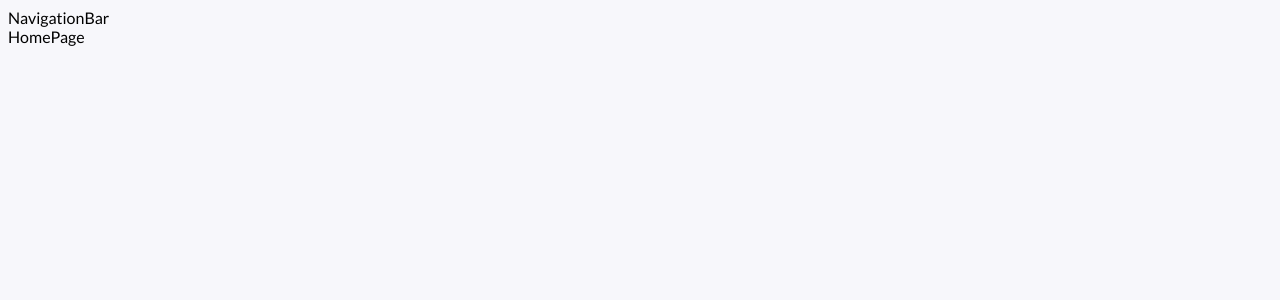
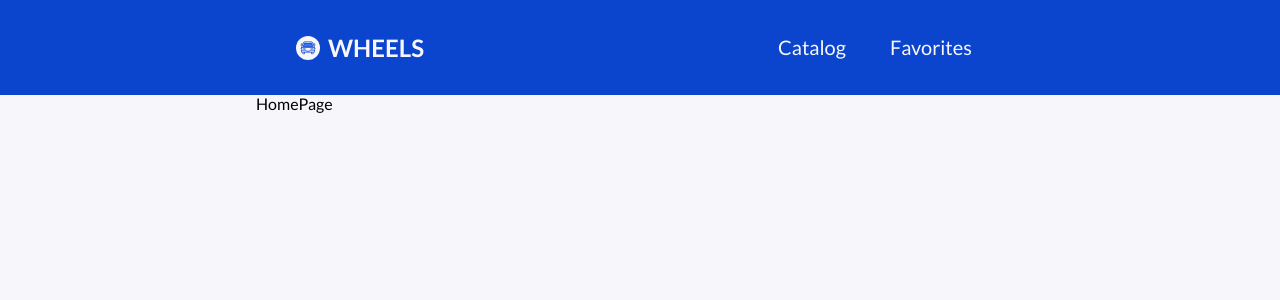
Before and after one commit to defaultnastia/wheels-car-rental, a React (Vite) app: page / in a window 1280 px wide. Shown: the top 300 px of the page. Built offline with nearby package versions, Linux system fonts and the light colour scheme.

Commit message:
added navigation

```diff
--- a/package.json
+++ b/package.json
@@ -10,6 +10,7 @@
     "preview": "vite preview"
   },
   "dependencies": {
+    "modern-normalize": "^2.0.0",
     "react": "^18.3.1",
     "react-dom": "^18.3.1",
     "react-router-dom": "^6.25.1"
--- /dev/null
+++ b/src/components/Logo/Logo.module.css
@@ -0,0 +1,30 @@
+.logo {
+  display: flex;
+  gap: 4px;
+  align-items: center;
+  text-transform: uppercase;
+  font-size: 16px;
+  font-weight: bold;
+  color: var(--white-color);
+}
+
+.logo svg {
+  background-color: var(--white-color);
+  border-radius: 50%;
+  width: 36px;
+  height: 36px;
+  padding: 4px;
+}
+
+@media only screen and (min-width: 768px) {
+  .logo {
+    gap: 8px;
+    font-size: 24px;
+  }
+
+  .logo svg {
+    width: 24px;
+    height: 24px;
+    padding: 4px;
+  }
+}
--- /dev/null
+++ b/src/components/Logo/Logo.tsx
@@ -0,0 +1,15 @@
+import icons from "../../images/icons.svg";
+import css from "./Logo.module.css";
+
+const Logo = () => {
+  return (
+    <a className={css.logo} href="/">
+      <svg>
+        <use href={`${icons}#logo`}></use>
+      </svg>
+      Wheels
+    </a>
+  );
+};
+
+export default Logo;
--- /dev/null
+++ b/src/components/NavigationBar/NavigationBar.module.css
@@ -0,0 +1,61 @@
+.stripe {
+  background-color: var(--main-dark-color);
+}
+
+.navbar {
+  height: fit-content;
+  padding: 10px 12px;
+  min-width: 360px;
+  max-width: 390px;
+  margin: 0 auto;
+
+  display: flex;
+  align-items: center;
+  justify-content: space-between;
+}
+
+@media only screen and (min-width: 768px) {
+  .navbar {
+    max-width: 768px;
+    padding: 20px 40px;
+  }
+}
+
+@media only screen and (min-width: 1366px) {
+  .navbar {
+    max-width: 1366px;
+  }
+}
+
+.navlist ul {
+  display: flex;
+  align-items: center;
+  gap: 12px;
+}
+
+@media only screen and (min-width: 768px) {
+  .navlist ul {
+    gap: 20px;
+  }
+}
+
+.navlist li {
+  transition: scale 0.2s ease-out;
+
+  &:hover {
+    scale: 1.1;
+  }
+}
+
+.navlist li > a {
+  padding: 4px 8px;
+  font-size: 16px;
+  color: var(--white-color);
+}
+
+@media only screen and (min-width: 768px) {
+  .navlist li > a {
+    padding: 4px 12px;
+    font-size: 20px;
+  }
+}
--- a/src/components/NavigationBar/NavigationBar.tsx
+++ b/src/components/NavigationBar/NavigationBar.tsx
@@ -1,5 +1,25 @@
+import { NavLink } from "react-router-dom";
+import Logo from "../Logo/Logo";
+import css from "./NavigationBar.module.css";
+
 const NavigationBar = () => {
-  return <div>NavigationBar</div>;
+  return (
+    <div className={css.stripe}>
+      <div className={css.navbar}>
+        <Logo></Logo>
+        <nav className={css.navlist}>
+          <ul>
+            <li>
+              <NavLink to="/catalog">Catalog</NavLink>
+            </li>
+            <li>
+              <NavLink to="/favorites">Favorites</NavLink>
+            </li>
+          </ul>
+        </nav>
+      </div>
+    </div>
+  );
 };
 
 export default NavigationBar;
--- a/src/index.css
+++ b/src/index.css
@@ -1,3 +1,5 @@
+@import "node_modules/modern-normalize/modern-normalize.css";
+
 @font-face {
   font-family: Lato;
   src: url("./fonts/Lato/Lato-Regular.ttf");
@@ -19,7 +21,44 @@
   --main-color: #3470ff;
 }
 
+button {
+  background: none;
+  border: none;
+  cursor: pointer;
+}
+
+a {
+  text-decoration: none;
+}
+
+a.active {
+  border: 1px solid var(--white-color);
+  border-radius: 8px;
+}
+
+ul {
+  list-style: none;
+}
+
 body {
   background-color: var(--white-color);
   font-family: Lato, sans-serif;
 }
+
+.container {
+  min-width: 360px;
+  max-width: 390px;
+  margin: auto;
+}
+
+@media only screen and (min-width: 768px) {
+  .container {
+    max-width: 768px;
+  }
+}
+
+@media only screen and (min-width: 1366px) {
+  .container {
+    max-width: 1366px;
+  }
+}
--- a/src/pages/CatalogPage/CatalogPage.tsx
+++ b/src/pages/CatalogPage/CatalogPage.tsx
@@ -1,5 +1,5 @@
 const CatalogPage = () => {
-  return <div>CatalogPage</div>;
+  return <div className="container">CatalogPage</div>;
 };
 
 export default CatalogPage;
--- a/src/pages/FavoritesPage/FavoritesPage.tsx
+++ b/src/pages/FavoritesPage/FavoritesPage.tsx
@@ -1,5 +1,5 @@
 const FavoritesPage = () => {
-  return <div>FavoritesPage</div>;
+  return <div className="container">FavoritesPage</div>;
 };
 
 export default FavoritesPage;
--- a/src/pages/HomePage/HomePage.tsx
+++ b/src/pages/HomePage/HomePage.tsx
@@ -1,5 +1,5 @@
 const HomePage = () => {
-  return <div>HomePage</div>;
+  return <div className="container">HomePage</div>;
 };
 
 export default HomePage;
--- a/src/pages/NotFoundPage/NotFoundPage.tsx
+++ b/src/pages/NotFoundPage/NotFoundPage.tsx
@@ -1,5 +1,5 @@
 const NotFoundPage = () => {
-  return <div>NotFoundPage</div>;
+  return <div className="container">NotFoundPage</div>;
 };
 
 export default NotFoundPage;
```
Also changed, not shown: src/images/icons.svg (added), 1 other file (tests, documents, lock files or other folders).
